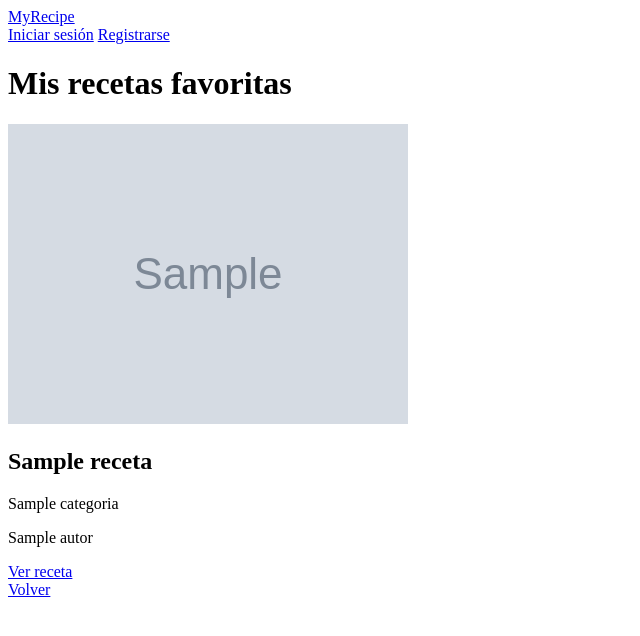
After one commit to vchacin2502/Myrecipe, a Django app: template templates/mis_favoritos.html in a window 1280 px wide. The commit adds this page. Shown: the top 636 px of the page, without its empty margins (0-640 px from the left). Run offline with Django 3.2, Linux system fonts and the light colour scheme; the template is opened without the code that fills it: most values are stand-ins (such as "Sample title", 1, 10 or a date in 2020); grey boxes marked "Sample" are stand-in pictures.

Commit message:
He añadido la opcion de favoritos y un apartado donde ver tus recetas favoritas, la posibilidad de ver el perfil de cada persona y ver sus recetas y la opcion de agregar una imagen a la receta

```diff
--- a/myrecipe/settings.py
+++ b/myrecipe/settings.py
@@ -122,3 +122,7 @@ STATICFILES_DIRS = [BASE_DIR / 'static']
 LOGIN_REDIRECT_URL = '/'
 
 LOGOUT_REDIRECT_URL = '/'
+
+MEDIA_URL = '/media/'
+
+MEDIA_ROOT = BASE_DIR / 'media'
--- a/myrecipe/urls.py
+++ b/myrecipe/urls.py
@@ -16,9 +16,11 @@ Including another URLconf
 """
 from django.contrib import admin
 from django.urls import path, include
+from django.conf import settings
+from django.conf.urls.static import static
 
 urlpatterns = [
     path('admin/', admin.site.urls),
     path('', include('recetas.urls')),
     path('cuentas/', include('django.contrib.auth.urls')),
-]
+] + static(settings.MEDIA_URL, document_root=settings.MEDIA_ROOT)
--- a/recetas/forms.py
+++ b/recetas/forms.py
@@ -4,7 +4,7 @@ from .models import Receta, Comentario
 class Formulario_receta(forms.ModelForm):
     class Meta:
         model = Receta
-        fields = ['titulo', 'ingredientes', 'pasos_elaboracion', 'tiempo_preparacion', 'categoria']
+        fields = ['titulo', 'ingredientes', 'pasos_elaboracion', 'tiempo_preparacion', 'categoria', 'imagen']
 
 class Formulario_comentario(forms.ModelForm):
     class Meta:
--- a/recetas/models.py
+++ b/recetas/models.py
@@ -16,6 +16,8 @@ class Receta(models.Model):
     categoria = models.ForeignKey(Categoria, on_delete=models.SET_NULL, null=True)
     autor = models.ForeignKey(settings.AUTH_USER_MODEL, on_delete=models.CASCADE)
     fecha_creacion = models.DateTimeField(auto_now_add=True)
+    favoritos = models.ManyToManyField(settings.AUTH_USER_MODEL, related_name='recetas_favoritas', blank=True)
+    imagen = models.ImageField(upload_to='recetas/')
 
     def __str__(self):
         return self.titulo
--- a/recetas/urls.py
+++ b/recetas/urls.py
@@ -10,4 +10,7 @@ urlpatterns = [
     path('receta/<int:receta_id>/comentar/', views.comentar_receta, name='comentar_receta'),
     path('comentario/<int:comentario_id>/eliminar/', views.eliminar_comentario, name='eliminar_comentario'),
     path('registrar/', views.registrar_usuario, name='registrar_usuario'),
+    path('receta/<int:receta_id>/favorito/', views.toggle_favorito, name='toggle_favorito'),
+    path('favoritos/', views.mis_favoritos, name='mis_favoritos'),
+    path('perfil/<str:username>/', views.perfil_usuario, name='perfil_usuario'),
 ]
--- a/templates/base.html
+++ b/templates/base.html
@@ -15,6 +15,7 @@
         <div>
             {% if user.is_authenticated %}
                 <span>{{ user.username }}</span>
+                <a href="{% url 'mis_favoritos' %}">Mis favoritos</a>
                 <a href="{% url 'crear_receta' %}">Nueva receta</a>
                 <form method="POST" action="{% url 'logout' %}">
                     {% csrf_token %}
--- a/templates/crear_receta.html
+++ b/templates/crear_receta.html
@@ -4,7 +4,7 @@
 
 {% block content %}
     <h1>Nueva receta</h1>
-    <form method="POST">
+    <form method="POST" enctype="multipart/form-data">
         {% csrf_token %}
         <div>
             <label>Título</label>
@@ -26,6 +26,10 @@
             <label>Categoría</label>
             {{ formulario.categoria }}
         </div>
+        <div>
+            <label>Imagen</label>
+            {{ formulario.imagen }}
+        </div>
         {{ formulario.errors }}
         <button type="submit">Guardar receta</button>
     </form>
--- a/templates/editar_receta.html
+++ b/templates/editar_receta.html
@@ -4,7 +4,7 @@
 
 {% block content %}
     <h1>Editar receta</h1>
-    <form method="POST">
+    <form method="POST" enctype="multipart/form-data">
         {% csrf_token %}
         <div>
             <label>Título</label>
--- a/templates/lista_recetas.html
+++ b/templates/lista_recetas.html
@@ -19,6 +19,9 @@
 
     {% for receta in recetas %}
         <div>
+            {% if receta.imagen %}
+                <img src="{{ receta.imagen.url }}" alt="{{ receta.titulo }}">
+            {% endif %}
             <h2>{{ receta.titulo }}</h2>
             <p>{{ receta.categoria }}</p>
             <p>{{ receta.autor }}</p>
--- /dev/null
+++ b/templates/mis_favoritos.html
@@ -0,0 +1,19 @@
+{% extends 'base.html' %}
+{% block titulo %}Mis favoritos{% endblock %}
+{% block content %}
+<h1>Mis recetas favoritas</h1>
+{% for receta in recetas %}
+<div>
+    {% if receta.imagen %}
+        <img src="{{ receta.imagen.url }}" alt="{{ receta.titulo }}">
+    {% endif %}
+    <h2>{{ receta.titulo }}</h2>
+    <p>{{ receta.categoria }}</p>
+    <p>{{ receta.autor }}</p>
+    <a href="{% url 'detalle_receta' receta_id=receta.id %}">Ver receta</a>
+</div>
+{% empty %}
+<p>No tienes recetas favoritas todavía.</p>
+{% endfor %}
+<a href="{% url 'lista_recetas' %}">Volver</a>
+{% endblock %}
```
Also changed, not shown: recetas/views.py (+22 -2 lines), templates/detalle_receta.html (+20 -7 lines), templates/perfil.html (added, +20 -0 lines), recetas/migrations/0001_initial.py, recetas/migrations/0002_categoria_descripcion.py (deleted), 1 other file.
